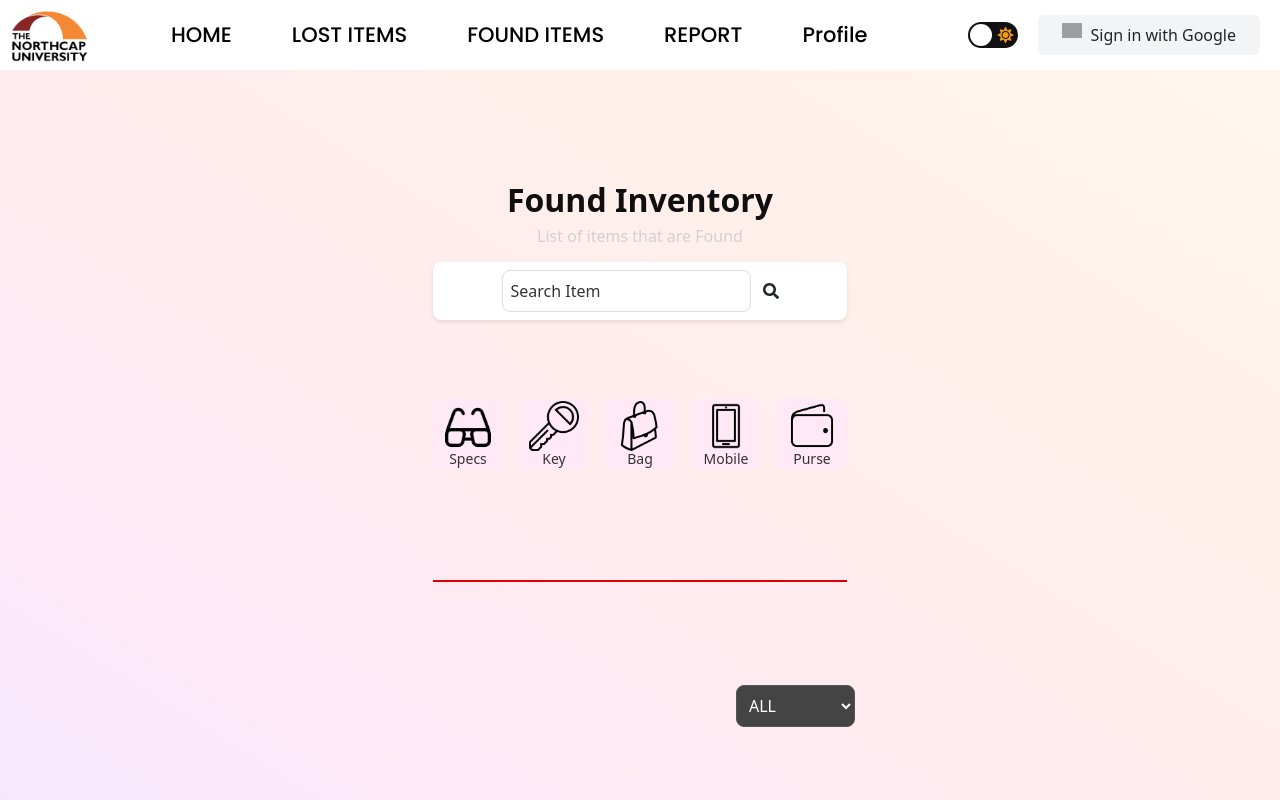
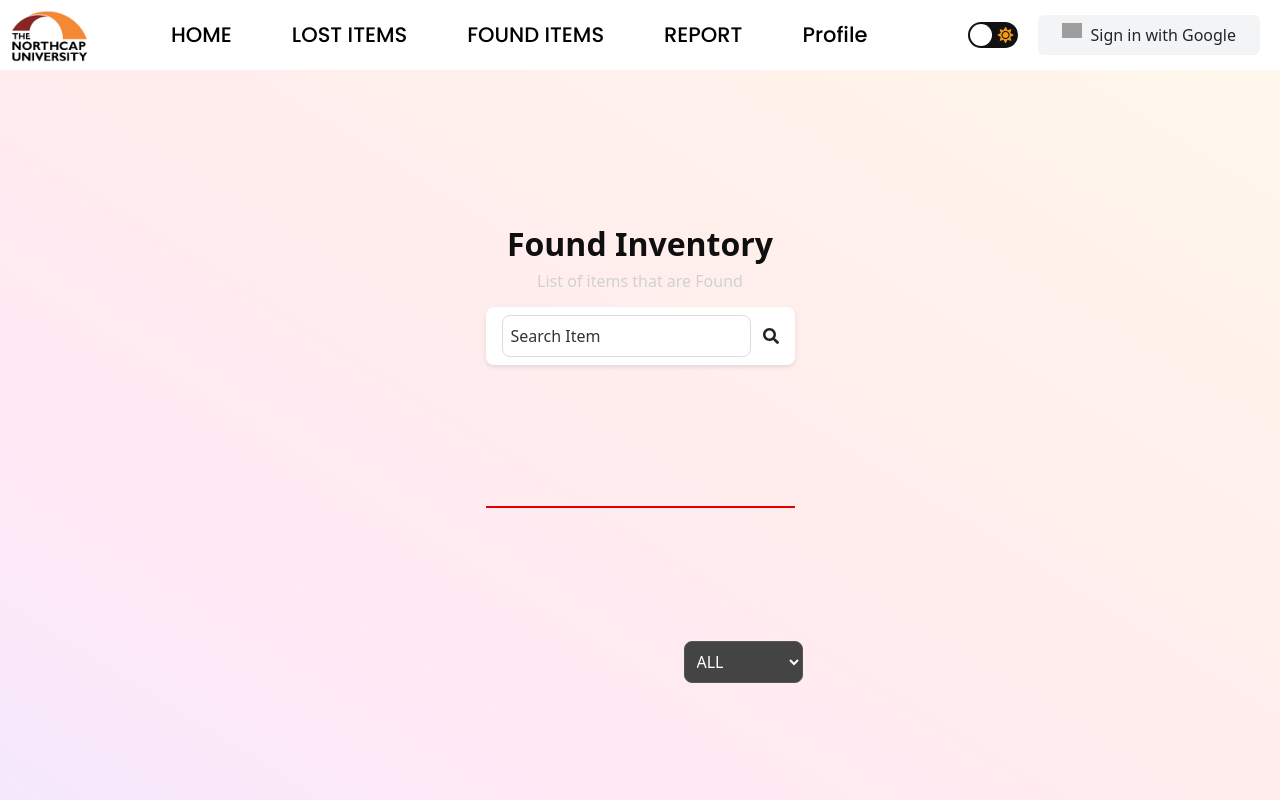
Before and after one commit to YashSharma10/LostAndFound, a React (Vite) app in the folder frontend/: page /Founditm in a window 1280 px wide. Built offline with nearby package versions, Linux system fonts and the light colour scheme; no server answers; grey boxes are pictures that could not be loaded; a web font is replaced by a local one.

Commit message:
images remove

```diff
--- a/frontend/src/Components/found.jsx
+++ b/frontend/src/Components/found.jsx
@@ -137,7 +137,7 @@ export default function Found() {
           </span>
         </form>
       </div>
-      <div className="buttonContainer">
+      {/* <div className="buttonContainer">
         <button className="btn-lost">
           <img
             src="./src/Assets/icons8-sun-glasses-72.png"
@@ -170,7 +170,7 @@ export default function Found() {
           />
           <h1 className="search-btn">Purse</h1>
         </button>
-      </div>
+      </div> */}
       <div className="divider"></div>
       <section className="sortForm">
         <form onSubmit={sortItem}>
--- a/frontend/src/Components/lost.jsx
+++ b/frontend/src/Components/lost.jsx
@@ -138,7 +138,7 @@ export default function Found() {
           </span>
         </form>
       </div>
-      <div className="buttonContainer">
+      {/* <div className="buttonContainer">
         <button className="btn-lost">
           <img
             src="./src/Assets/icons8-sun-glasses-72.png"
@@ -171,7 +171,7 @@ export default function Found() {
           />
           <h1 className="search-btn">Purse</h1>
         </button>
-      </div>
+      </div> */}
       <div className="divider"></div>
       <section className="sortForm">
         <form onSubmit={sortItem}>
```
